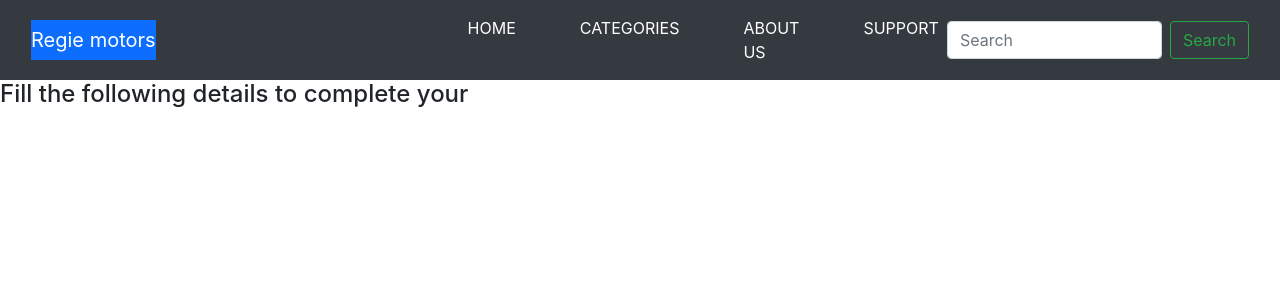
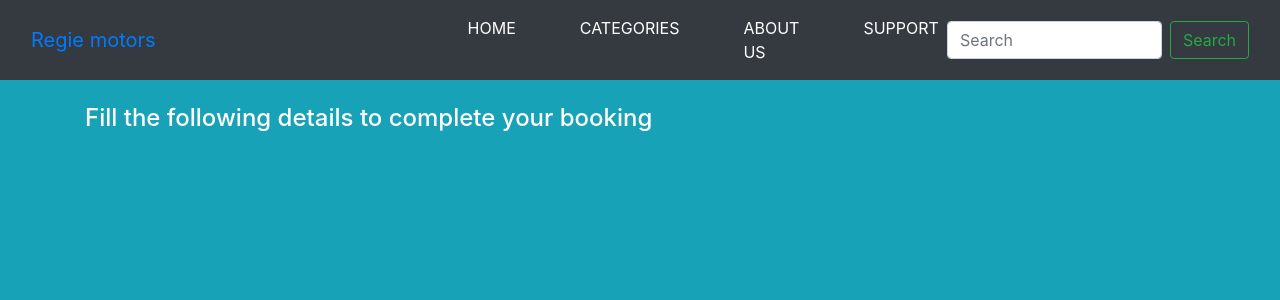
Before and after one commit to Icey-Python/carHIRRE, a PHP site: page /book.php in a window 1280 px wide. Shown: the top 300 px of the page. Run offline with PHP 8.4, Linux system fonts and the light colour scheme.

Commit message:
Added: little css change to remove the background from the sites logo

```diff
--- a/book.php
+++ b/book.php
@@ -15,8 +15,11 @@ include 'header.php';
 <link rel="stylesheet" href="book.css">
     <title>car rental management system</title>
   </head>
-  <body>
-    <h4> Fill the following details to complete your </h4>
+  <body class="bg-info text-white">
+    <div class="container mt-4">
+      <h4> Fill the following details to complete your booking</h4>
+
+    </div>
 
   </body>
 </html>
--- a/dashboard.php
+++ b/dashboard.php
@@ -1,10 +1,6 @@
 <?php
 
 ?>
-</div>
-
-
-
 
    <div class="container">
     <div class="row col-lg-4 mt-3 mb-3">
--- a/header.php
+++ b/header.php
@@ -11,7 +11,7 @@
 
   <nav class="navbar navbar-expand-lg bg-dark">
   <div class="container-fluid">
-    <a class="navbar-brand text-bg-primary" href="#">Regie motors</a>
+    <a class="navbar-brand text-primary" href="./landingpage.php">Regie motors</a>
     <button class="navbar-toggler" type="button" data-bs-toggle="collapse" data-bs-target="#navbarSupportedContent" aria-controls="navbarSupportedContent" aria-expanded="false" aria-label="Toggle navigation">
       <span class="navbar-toggler-icon"></span>
     </button>
--- a/landingpage.php
+++ b/landingpage.php
@@ -11,7 +11,7 @@
 
   <nav class="navbar navbar-expand-lg bg-dark">
   <div class="container-fluid">
-    <a class="navbar-brand text-bg-primary" href="#">Regie motors</a>
+    <a class="navbar-brand text-primary">Regie motors</a>
     <button class="navbar-toggler" type="button" data-bs-toggle="collapse" data-bs-target="#navbarSupportedContent" aria-controls="navbarSupportedContent" aria-expanded="false" aria-label="Toggle navigation">
       <span class="navbar-toggler-icon"></span>
     </button>
```
